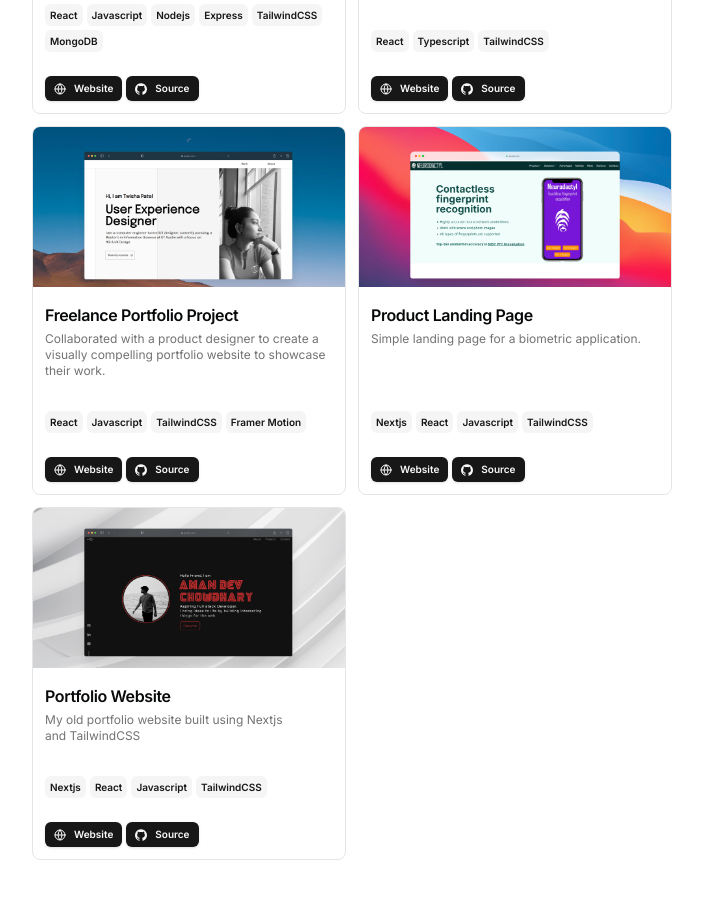
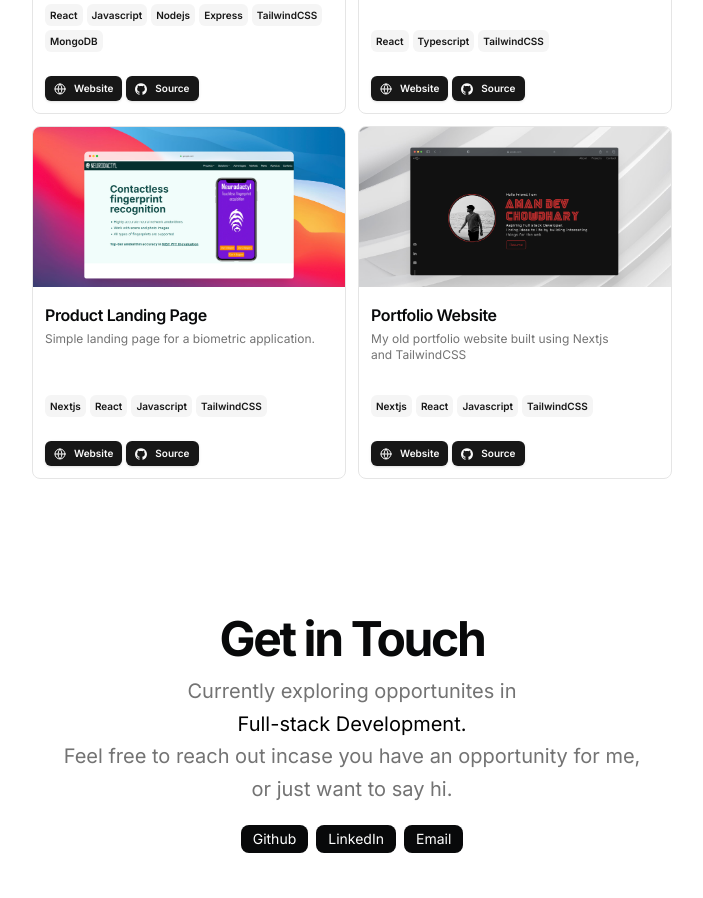
Before and after one commit to AthN3090/athn-portfolio-2.0, a Next.js app: page / in a window 1280 px wide. Shown: the part 1840-2738 px from the top of the page, without its empty margins (288-991 px from the left). Built offline with nearby package versions, Linux system fonts and the light colour scheme.

Commit message:
removed Twisha's portfolio

```diff
--- a/src/data/resume.tsx
+++ b/src/data/resume.tsx
@@ -214,32 +214,6 @@ export const DATA = {
         },
       ],
       image: "/minesweeper.jpg",
-    },{
-      title: "Freelance Portfolio Project",
-      href: "https://twisha-patel-portfolio.vercel.app/",
-      dates: "",
-      active: true,
-      description:
-        " Collaborated with a product designer to create a visually compelling portfolio website to showcase their work.",
-      technologies: [
-        "React",
-        "Javascript",
-        "TailwindCSS",
-        "Framer Motion"
-      ],
-      links: [
-        {
-          type: "Website",
-          href: "https://twisha-patel-portfolio.vercel.app/",
-          icon: <Icons.globe className="size-3" />,
-        },
-        {
-          type: "Source",
-          href: "https://github.com/AthN3090/Twisha-patel-portfolio",
-          icon: <Icons.github className="size-3" />,
-        },
-      ],
-      image: "/freelance.jpg",
     },
     {
       title: "Product Landing Page",
```
